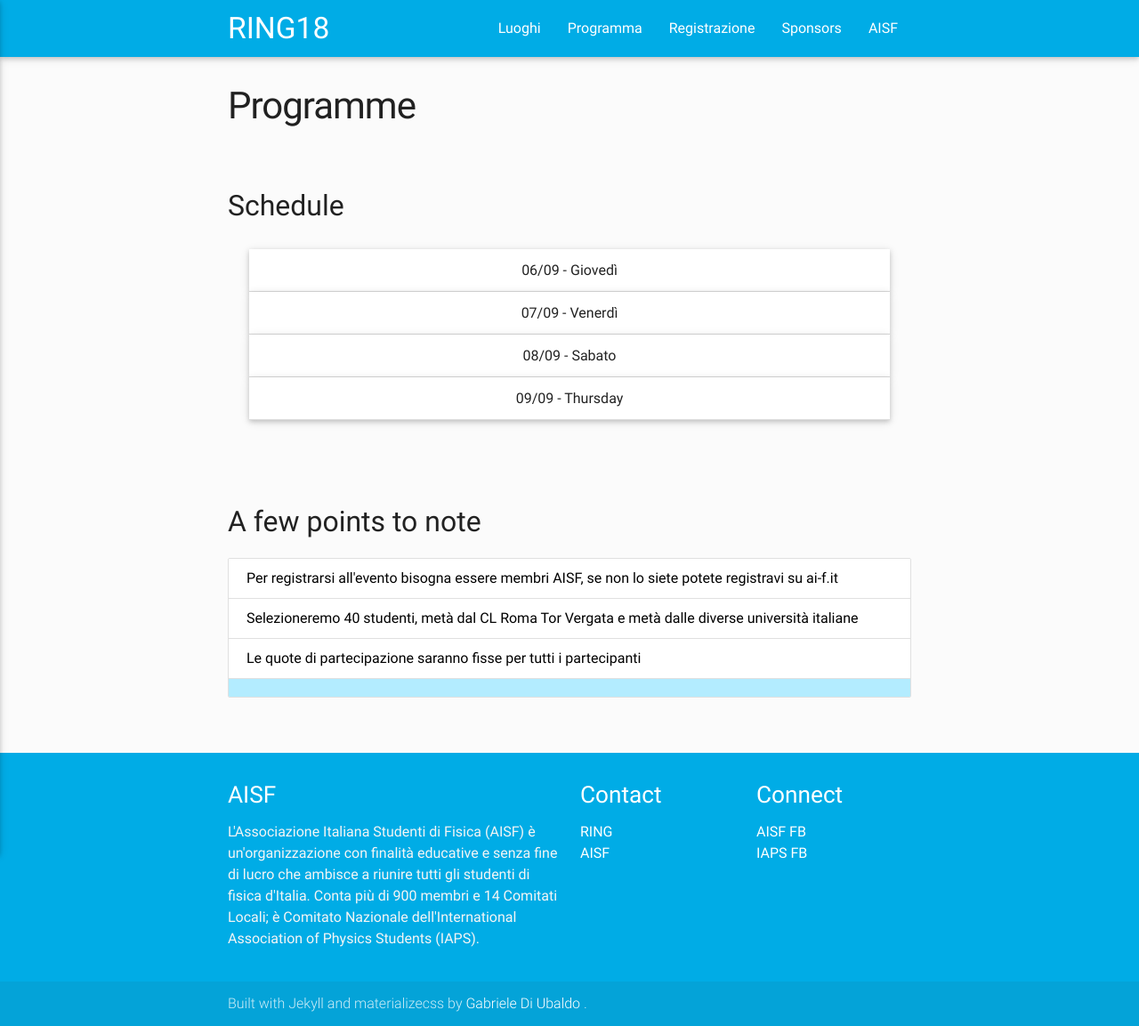
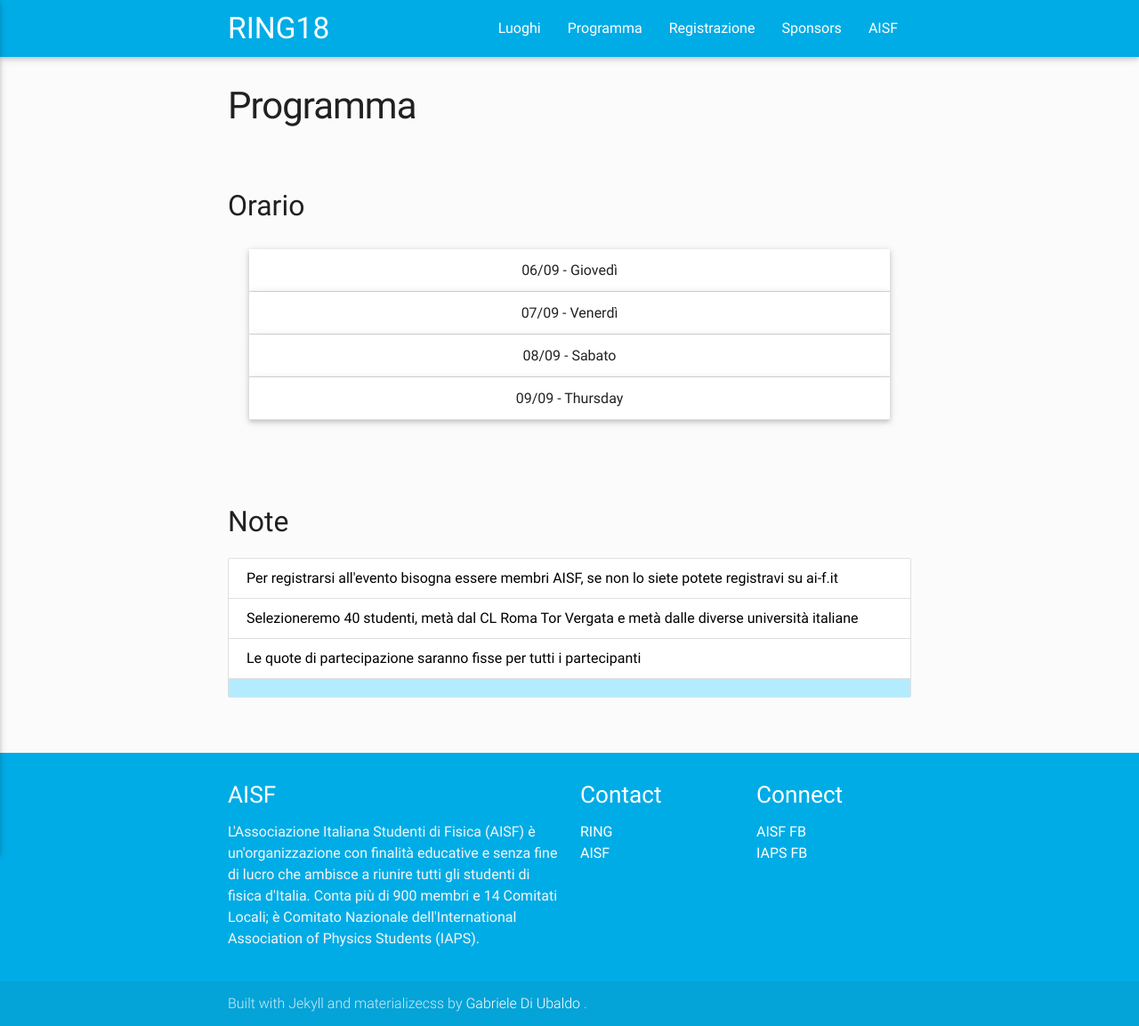
Before and after one commit to ai-sf/ring18, a Jekyll site: the page built from programme.html, in a window 1280 px wide. Shown: the whole page at 89% size. Built offline with Jekyll 4.4.1, drawn with Linux system fonts in a browser that asks for light colours; nearby versions of some CDN libraries.

Commit message:
Update programme.html

```diff
--- a/programme.html
+++ b/programme.html
@@ -1,6 +1,6 @@
 ---
 layout: page
-title: Programme
+title: Programma
 ---
 
 <!-- <div class="section">
@@ -11,7 +11,7 @@ title: Programme
 </div> -->
 
 <div class="section">
-  <h2>Schedule</h2>
+  <h2>Orario</h2>
 
   <div class="row">
     <div class="col s12">
@@ -46,7 +46,7 @@ title: Programme
 </div>
 
 <div class="section">
-  <h2>A few points to note</h2>
+  <h2>Note </h2>
   <p>{{ site.data.programme.few_info.info }}<p>
   <div class="collection">
   {% for item in site.data.programme.few_info.specs %}
```
